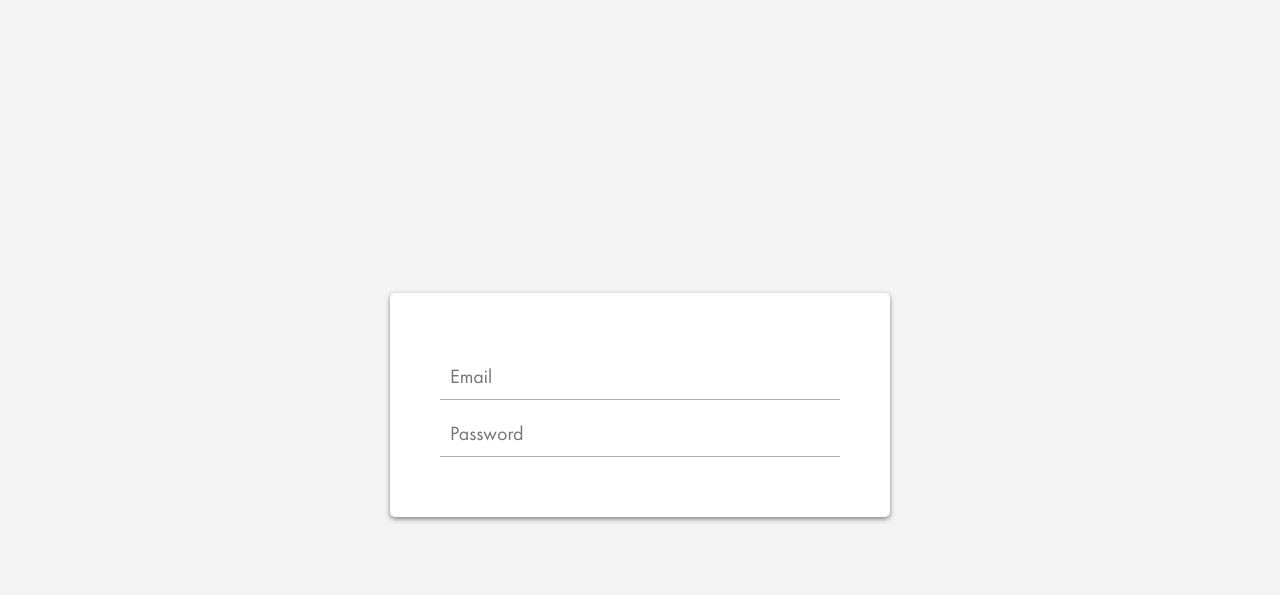
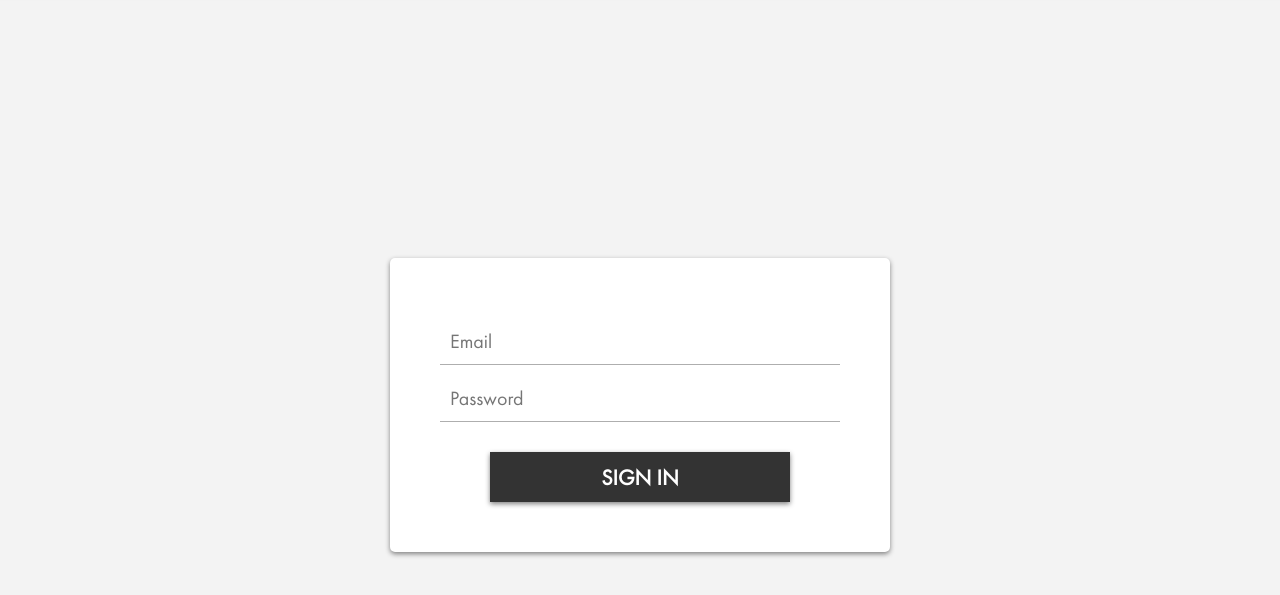
Before and after one commit to Arjun-sna/directions_graphql_frontend, a React app: page /auth in a window 1280 px wide. Shown: the part 75-670 px from the top of the page. Built offline with nearby package versions, Linux system fonts and the light colour scheme.

Commit message:
fix login form styles

```diff
--- a/src/modules/auth/index.js
+++ b/src/modules/auth/index.js
@@ -43,6 +43,11 @@ export default () => {
                   value={values.password}
                 />
               </div>
+              <input
+                className={`${styles['button']} ${styles['centered']} `}
+                type='submit'
+                value='SIGN IN'
+              />
             </form>
           )}
           </Formik>
--- a/src/modules/auth/styles.scss
+++ b/src/modules/auth/styles.scss
@@ -25,4 +25,31 @@
     font-size: 20px;
     padding: 10px;
   }
+
+  .button {
+    background-color: #333333;
+    border: none;
+    margin: auto;
+    width: 100%;
+    max-width: 300px;
+    height: 50px;
+    color: white;
+    font-size: 22px;
+    font-weight: bold;
+    cursor: pointer;
+    box-shadow: 0px 2px 5px grey;
+
+    &:hover {
+      background-color: #333333E6
+    }
+
+    &:active {
+      box-shadow: 0px 6px 5px grey;
+    }
+  }
+
+  .centered {
+    display: block;
+    margin-top: 30px;
+  }
 }
```
Lines whose indentation alone changed are shown as unchanged.
